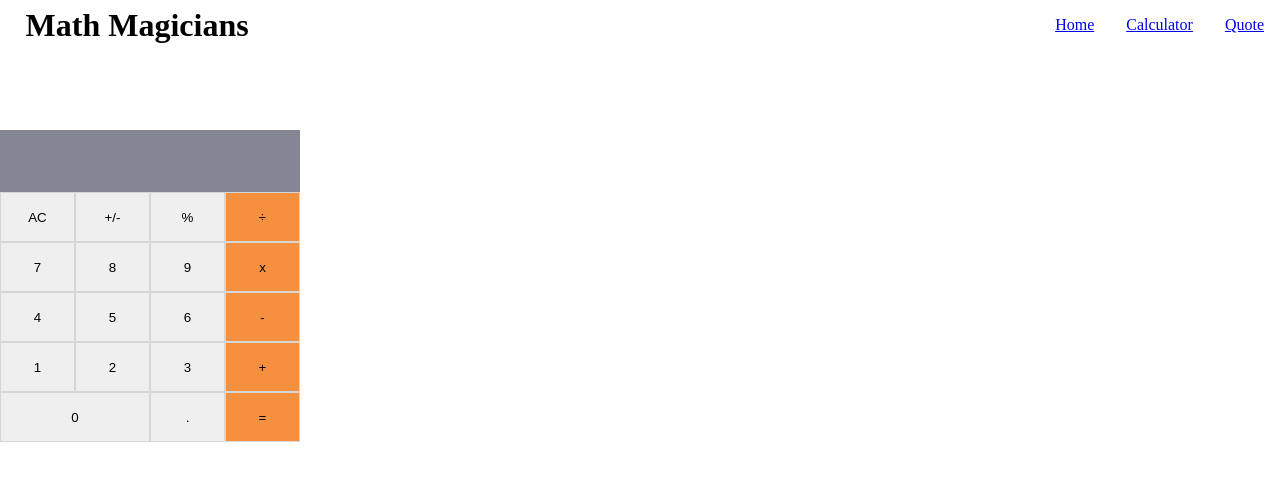
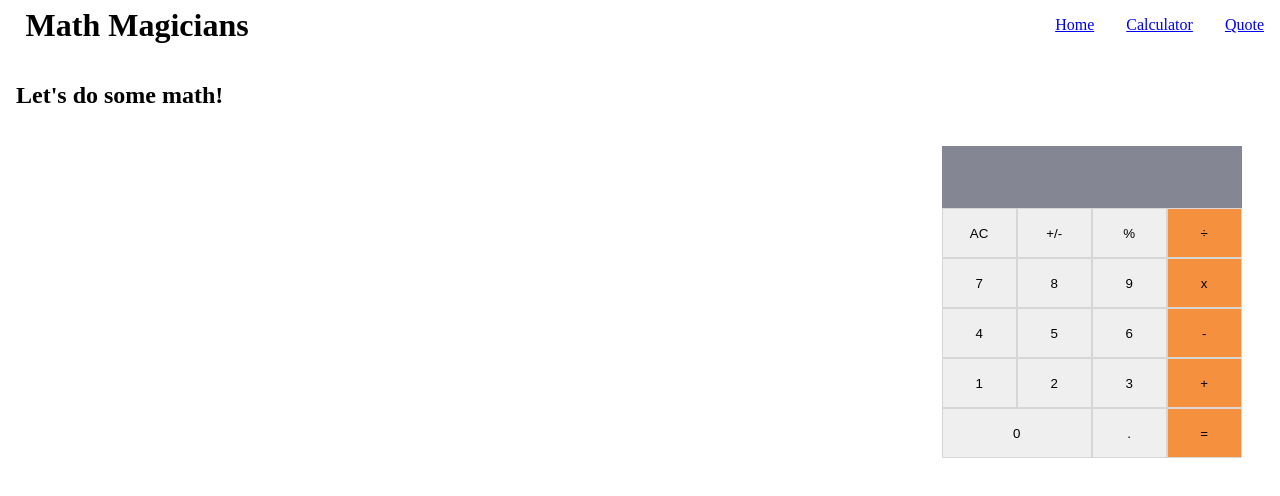
Before and after one commit to youmari/math-magicians, a React (Create React App) app: page /calculator in a window 1280 px wide. Shown: the top 496 px of the page. Built offline with nearby package versions, Linux system fonts and the light colour scheme.

Commit message:
Add h2 tag

```diff
--- a/src/components/Calculator.js
+++ b/src/components/Calculator.js
@@ -15,6 +15,8 @@ const Calculator = () => {
     setCalculation((prevState) => calculate(prevState, e.target.textContent));
   };
   return (
+    <div className="cal">
+      <h2>Let&apos;s do some math!</h2>
       <div className="calculator-grid">
         <div className="calculator-output">
           {total}
@@ -25,6 +27,7 @@ const Calculator = () => {
         </div>
         <Buttons onclick={handleOnClick} />
       </div>
+    </div>
   );
 };
 
```
Lines whose indentation alone changed are shown as unchanged.
